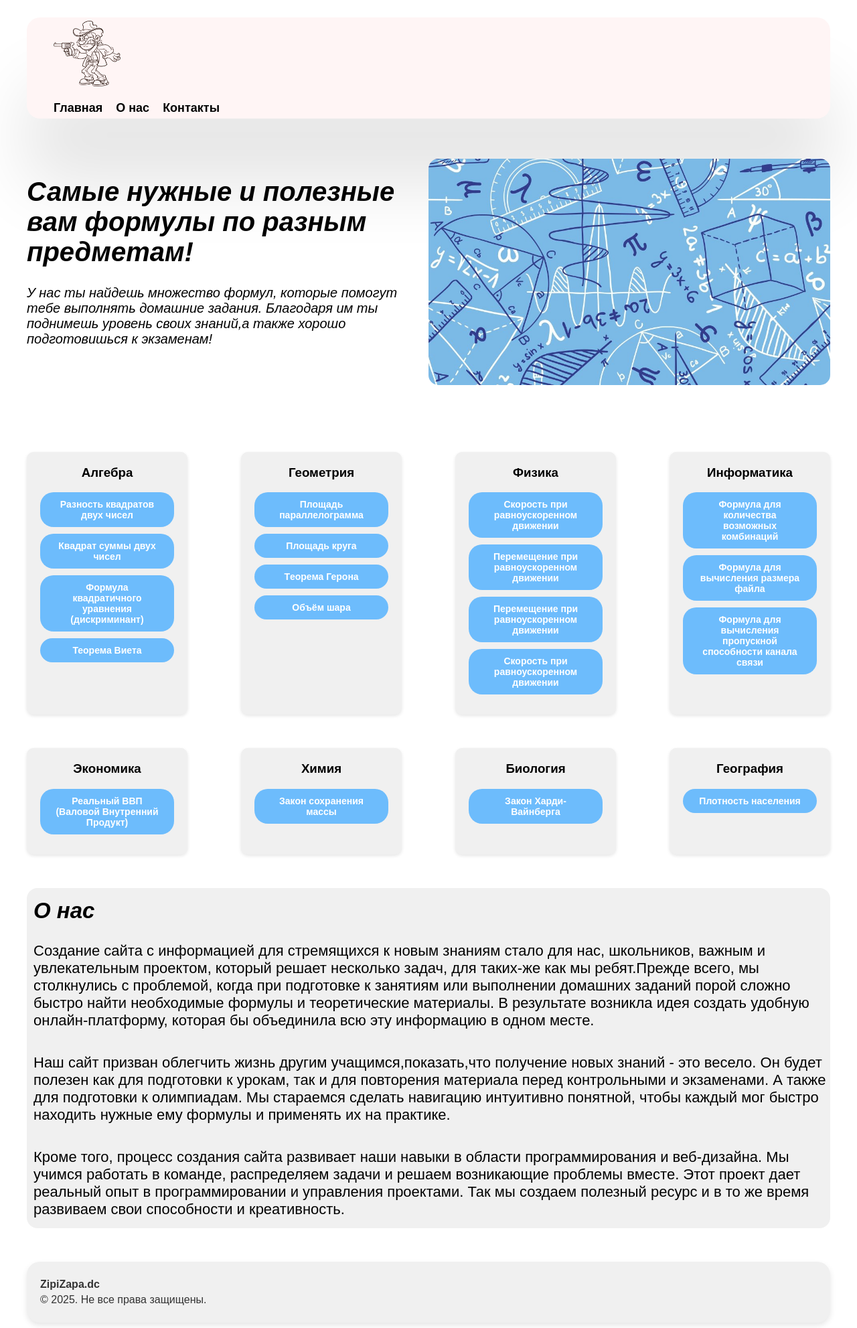
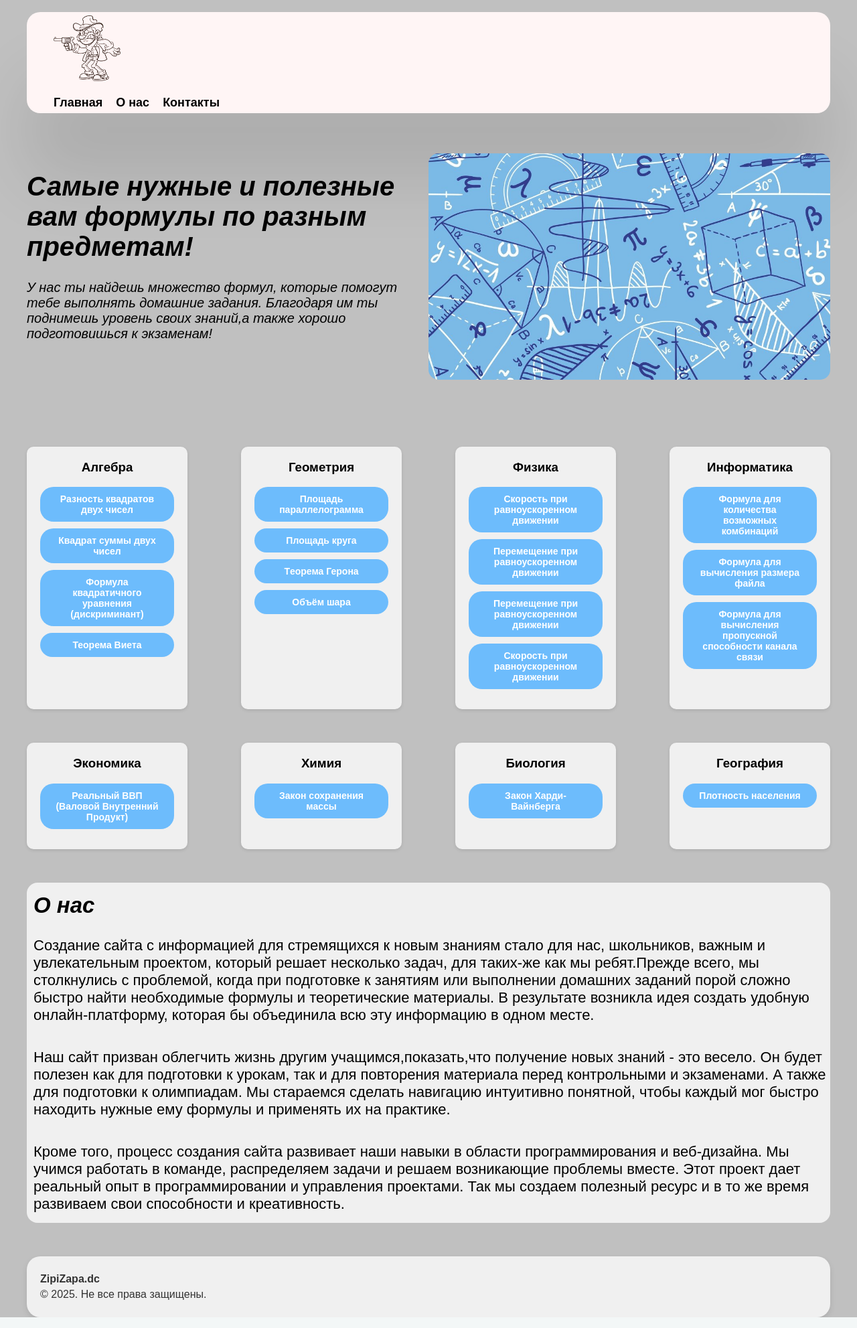
Before and after one commit to deta7171/chipa_chapa, a Flask app: page / in a window 1280 px wide. Shown: the whole page at 67% size. Run offline with Flask 3, Linux system fonts and the light colour scheme; data comes from the database, SQL or seed files in the repository.

Commit message:
make background collor

```diff
--- a/templates/index.html
+++ b/templates/index.html
@@ -7,6 +7,13 @@
     <link rel="stylesheet" href="{{ url_for('static',filename='style.css') }}">
     <link rel="stylesheet" href="{{ url_for('static',filename='style.css') }}">
     <title>{% block title%}FormulWorld - все про формулы.{% endblock %}</title>
+    <style>
+        body {
+            background-color: #c0c0c0; /* Оранжевый фон */
+            margin: 0; /* Убираем отступы по умолчанию */
+            height: 100vh; /* На всю высоту экрана */
+        }
+    </style>
 </head>
 <body>
     <div class="content"><br>
```
